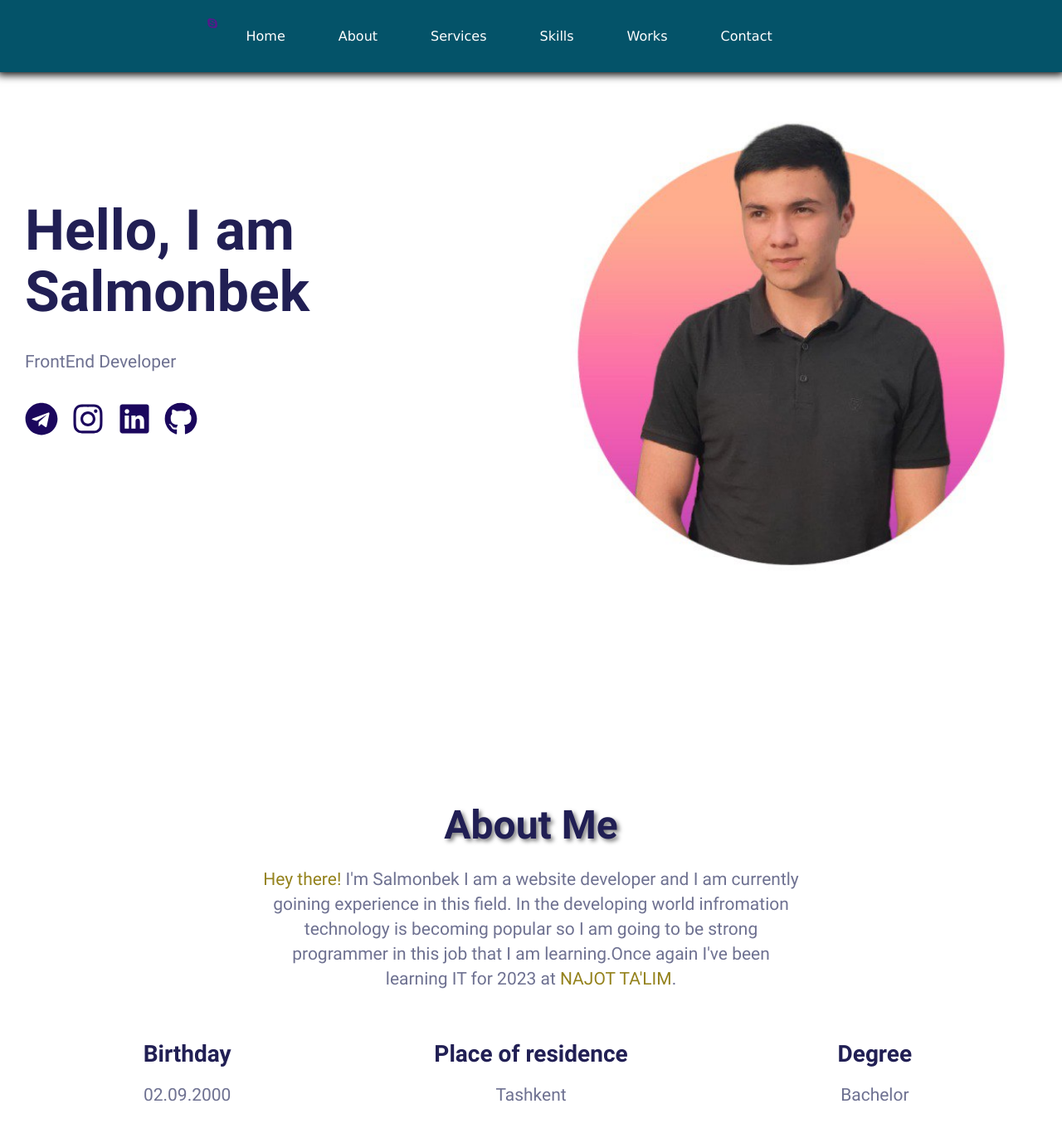
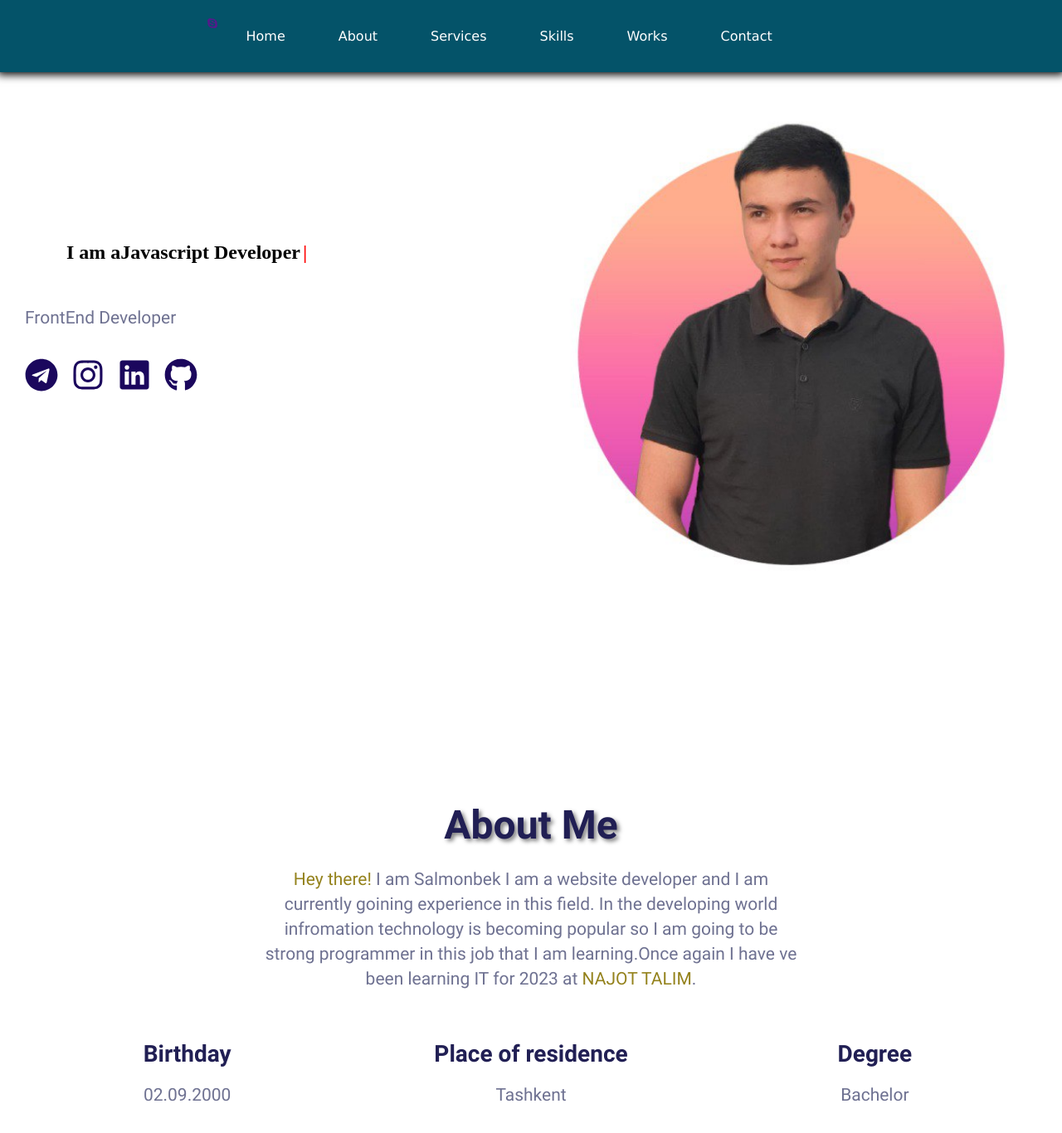
Before and after one commit to salmonbek/portfolio, a React (Vite) app: page / in a window 1280 px wide. Shown: the top 1366 px of the page at 83% size. Built offline with nearby package versions, Linux system fonts and the light colour scheme.

Commit message:
text-effect-add

```diff
--- a/assets/css/Main.css
+++ b/assets/css/Main.css
@@ -8,17 +8,6 @@
 }
 .main .hero .container .hero-left {
   padding-top: 241px;
-}
-.main .hero .container .hero-left-title {
-  font-family: Roboto;
-  font-size: 68px;
-  font-weight: 700;
-  line-height: 74px;
-  letter-spacing: 0em;
-  text-align: left;
-  color: #211f54;
-  max-width: 518px;
-  margin-bottom: 32px;
 }
 .main .hero .container .hero-left-p {
   font-family: Roboto;
--- a/package.json
+++ b/package.json
@@ -10,10 +10,13 @@
     "preview": "vite preview"
   },
   "dependencies": {
+    "framer-motion": "^11.1.7",
     "react": "^18.2.0",
     "react-dom": "^18.2.0",
     "react-icons": "^5.1.0",
-    "sass": "^1.75.0"
+    "react-simple-typewriter": "^5.0.1",
+    "sass": "^1.75.0",
+    "styled-components": "^6.1.8"
   },
   "devDependencies": {
     "@types/react": "^18.2.56",
--- a/src/components/main/Main.scss
+++ b/src/components/main/Main.scss
@@ -7,17 +7,7 @@
       gap: 30px;
       .hero-left {
         padding-top: 241px;
-        &-title {
-          font-family: Roboto;
-          font-size: 68px;
-          font-weight: 700;
-          line-height: 74px;
-          letter-spacing: 0em;
-          text-align: left;
-          color: #211f54;
-          max-width: 518px;
-          margin-bottom: 32px;
-        }
+
         &-p {
           font-family: Roboto;
           font-size: 21px;
--- a/src/components/main/main.jsx
+++ b/src/components/main/main.jsx
@@ -29,16 +29,30 @@ import Project11 from "../../assets/images/Ts-antd.jpg";
 import Project12 from "../../assets/images/Js-sass.jpg";
 import Project0 from "../../assets/images/crud-reactapp.jpg";
 import { SiNetlify } from "react-icons/si";
+// import React from "react";
+import { useTypewriter, Cursor } from "react-simple-typewriter";
 // import Video1 from "../../assets/videos/UI-UX-Design-Showreel-2020-Shakib-4K.mp4";
 
 function Main() {
+  const [typeEffect] = useTypewriter({
+    words: ["React Developer", "Javascript Developer"],
+    loop: {},
+    typeSpeed: 100,
+    deleteSpeed: 40,
+  });
   return (
     <main className="main">
       {/* hero section */}
       <section className="hero">
         <div className="container ">
           <div className="hero-left">
-            <h1 className="hero-left-title">Hello, I am Salmonbek</h1>
+            <h1 style={{ margin: "50px" }}>
+              I am a<span>{typeEffect}</span>
+              <span style={{ color: "red" }}>
+                <Cursor cursorStyle="|" />
+              </span>
+            </h1>
+
             <p className="hero-left-p">FrontEnd Developer</p>
             <div className="hero-left-flex">
               <div className="hero-left-flex__f">
@@ -72,11 +86,12 @@ function Main() {
           <div className="about-top">
             <h1>About Me</h1>
             <p>
-              <span>Hey there!</span> I'm Salmonbek I am a website developer and
-              I am currently goining experience in this field. In the developing
-              world infromation technology is becoming popular so I am going to
-              be strong programmer in this job that I am learning.Once again
-              I've been learning IT for 2023 at <span>NAJOT TA'LIM</span>.
+              <span>Hey there!</span> I am Salmonbek I am a website developer
+              and I am currently goining experience in this field. In the
+              developing world infromation technology is becoming popular so I
+              am going to be strong programmer in this job that I am
+              learning.Once again I have ve been learning IT for 2023 at{" "}
+              <span>NAJOT TALIM</span>.
             </p>
           </div>
           <div className="about-card">
```
Also changed, not shown: assets/css/Main.min.css, 1 other file (tests, documents, lock files or other folders).
